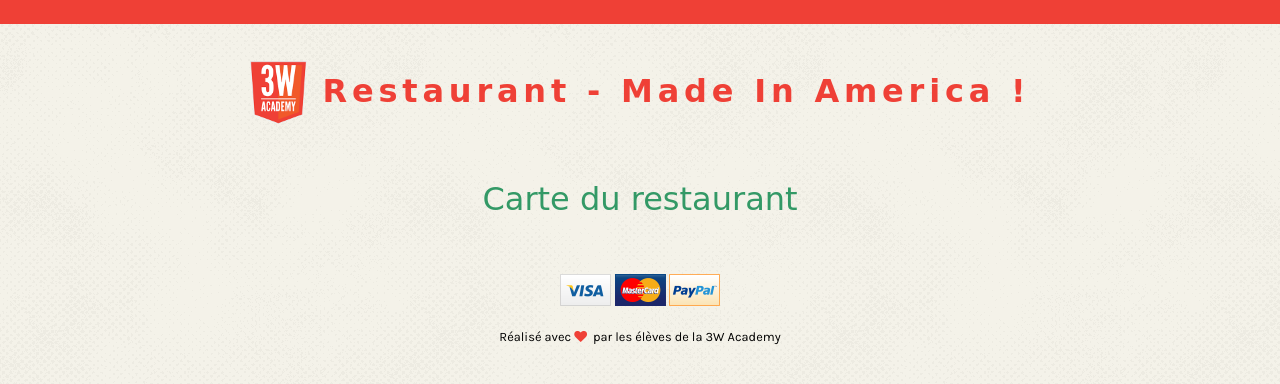
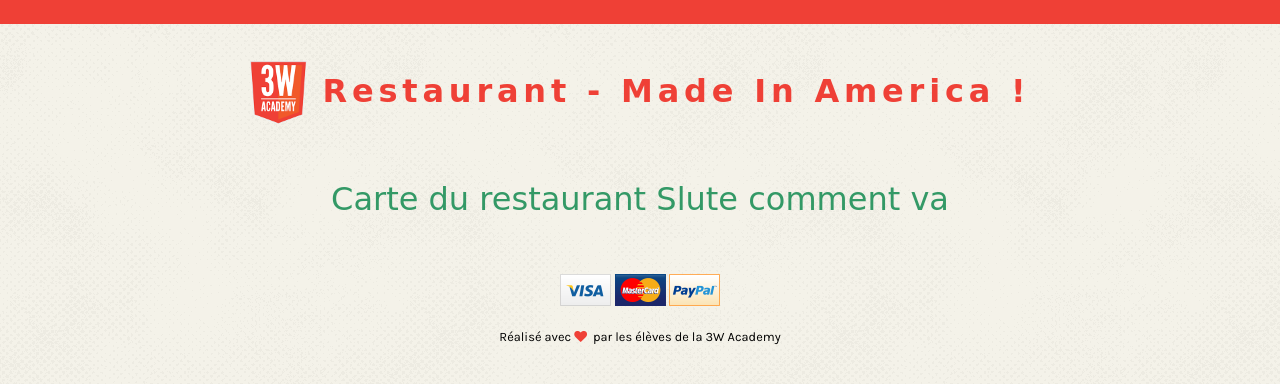
Before and after one commit to cglens/Restaurant, a PHP site: page / in a window 1280 px wide. Shown: the top 384 px of the page. Run offline with PHP 8.4, Linux system fonts and the light colour scheme; some libraries are stand-ins or nearby versions; some web fonts are replaced.

Commit message:
modif titre home

```diff
--- a/application/www/HomeView.phtml
+++ b/application/www/HomeView.phtml
@@ -5,7 +5,7 @@
 
 <!-- Liste des aliments -->
 <table class="generic-table meal-list">
-    <caption>Carte du restaurant</caption>
+    <caption>Carte du restaurant Slute comment va</caption>
     <tbody>
         <!-- Code HTML à écrire -->
     </tbody>
```
